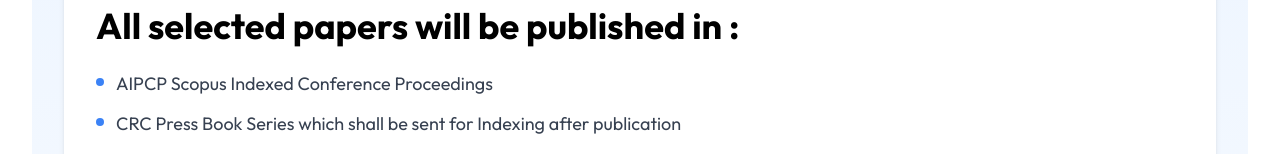
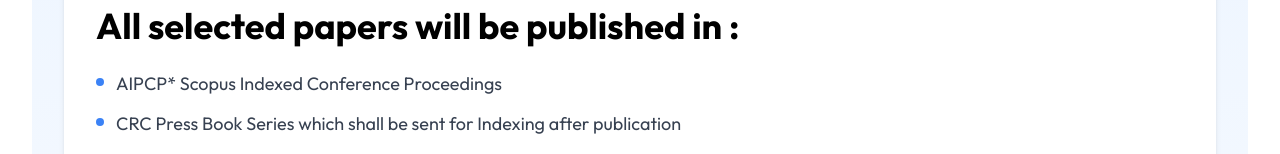
Before and after one commit to Ronak282005/IC-SICST-2025, a Next.js app: page /publications in a window 1280 px wide. Shown: the part 459-613 px from the top of the page. Built offline with nearby package versions, Linux system fonts and the light colour scheme; what prettier-plugin-tailwindcss would draw is missing.

Commit message:
content changes

```diff
--- a/src/pages/publications.tsx
+++ b/src/pages/publications.tsx
@@ -54,7 +54,7 @@
             <div>
               <div className="space-y-2 sm:space-y-3">
                 {[
-                  "AIPCP Scopus Indexed Conference Proceedings",
+                  "AIPCP* Scopus Indexed Conference Proceedings",
                   "CRC Press Book Series which shall be sent for Indexing after publication",
                   "IJTE ISTE Journal (UGC)",
                   " For UG/PG Authors, only extended papers followed by blind review will be considered for publication.",
```
